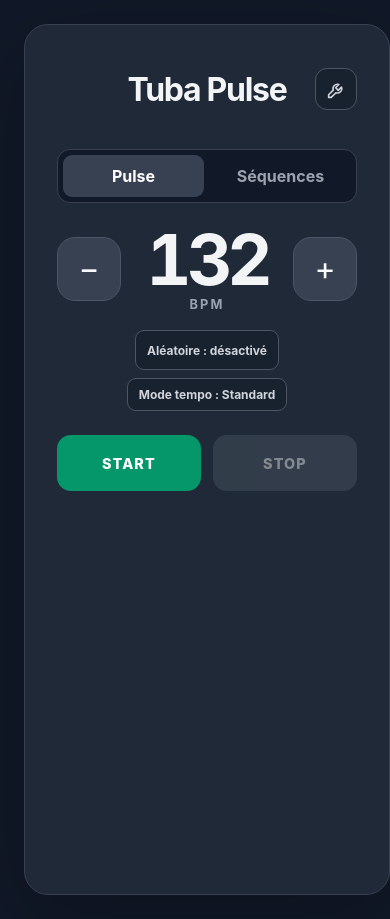
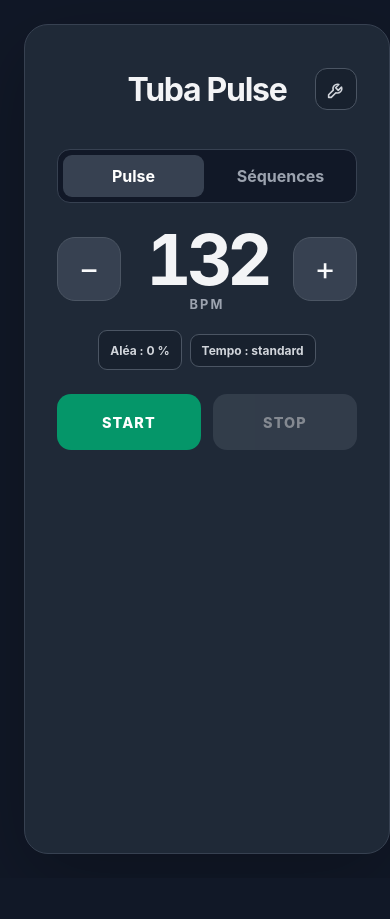
Before and after one commit to christianmelon/metronome, a Vue app: page / in a window 390 px wide. After the commit the page ends 878 px from the top, so only its background shows below. Built offline with nearby package versions, Linux system fonts and the light colour scheme.

Commit message:
UI mode mobile

```diff
--- a/src/App.vue
+++ b/src/App.vue
@@ -697,7 +697,7 @@ onBeforeUnmount(() => {
           aria-label="Modifier la probabilité d’omission aléatoire des clics"
           @click="cycleClickSkipProbability"
         >
-          Aléatoire : {{ clickSkipProbability === 0 ? 'désactivé' : `${clickSkipProbability} %` }}
+          Aléa : {{ clickSkipProbability }} %
         </button>
         <button
           class="tempo-mode-toggle"
@@ -707,7 +707,7 @@ onBeforeUnmount(() => {
           aria-label="Basculer le mode de réglage du tempo"
           @click="toggleTempoAdjustmentMode"
         >
-          Mode tempo : {{ tempoAdjustmentMode === 'mechanical' ? 'Mécanique' : 'Standard' }}
+          Tempo : {{ tempoAdjustmentMode === 'mechanical' ? 'méca.' : 'standard' }}
         </button>
       </div>
 
--- a/src/style.css
+++ b/src/style.css
@@ -424,6 +424,15 @@ h1 {
     padding: 32px 20px 24px;
   }
 
+  .playback-option-toggles {
+    flex-wrap: nowrap;
+    gap: 6px;
+  }
+
+  .playback-option-toggles button {
+    white-space: nowrap;
+  }
+
   .playback-options {
     grid-template-columns: repeat(2, minmax(0, 1fr));
   }
```
